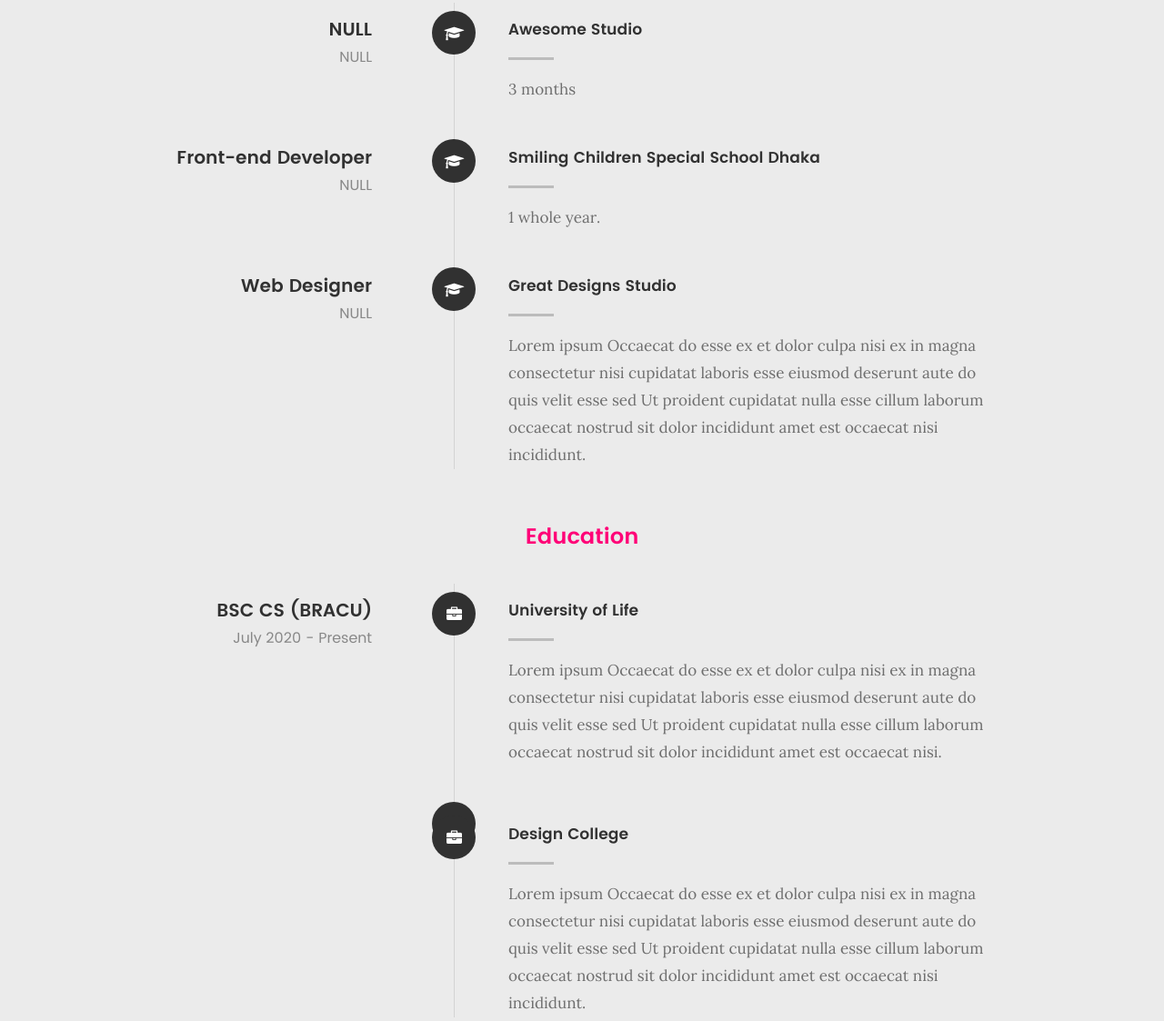
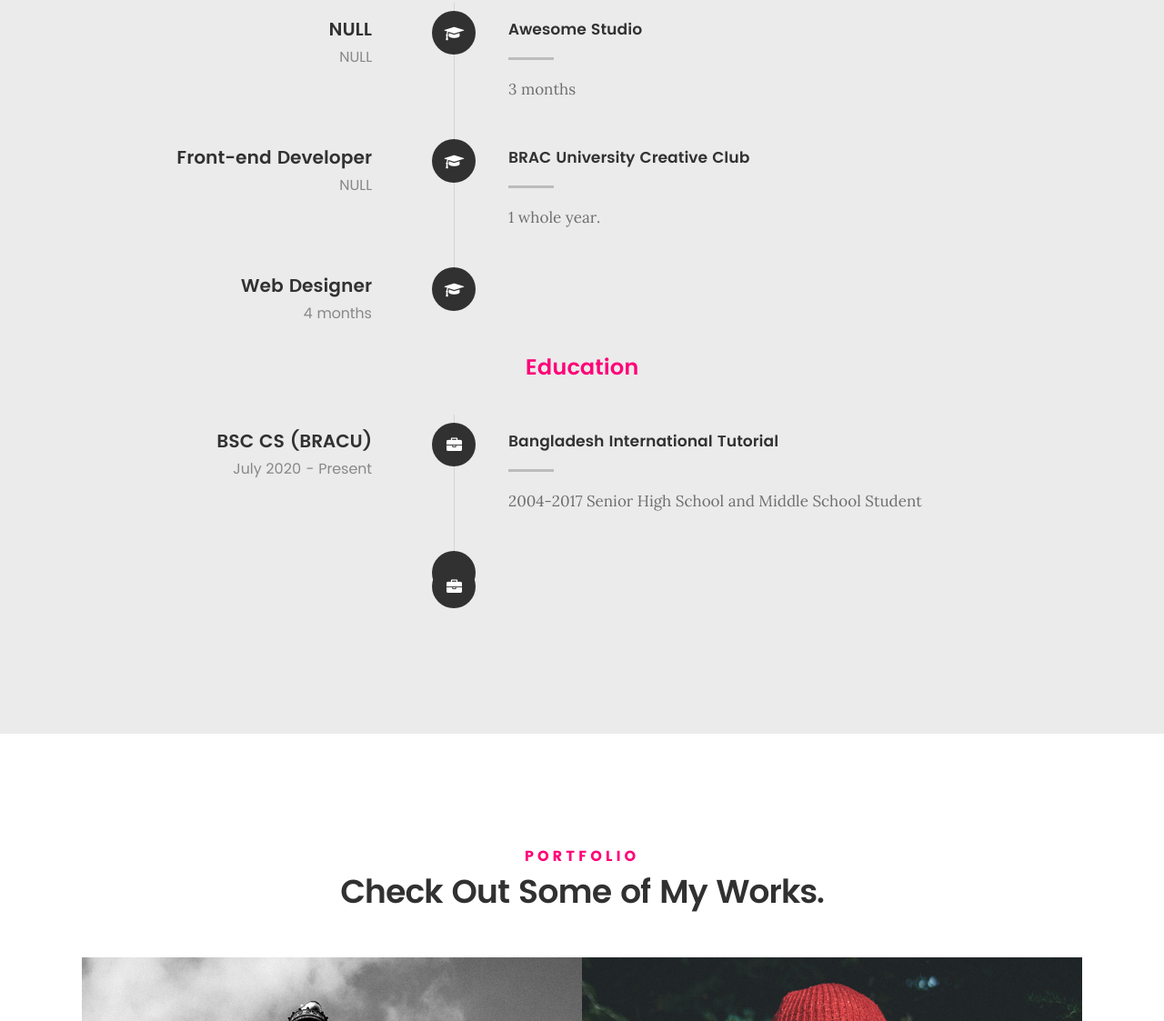
Before and after one commit to abidbhay/abidbhay.github.io, a plain HTML site: page index.html in a window 1280 px wide. Shown: the part 2713-3836 px from the top of the page at 91% size. Drawn offline with Linux system fonts and the light colour scheme; files whose address does not match are found by name.

Commit message:
Update index.html

```diff
--- a/index.html
+++ b/index.html
@@ -276,7 +276,7 @@
 	   				</div>
 
 	   				<div class="timeline-content">
-	   					<h4>Smiling Children Special School Dhaka</h4>
+	   					<h4>BRAC University Creative Club</h4>
 	   					<p> 1 whole year.</p>
 	   				</div>
 
@@ -290,13 +290,10 @@
 
 	   				<div class="timeline-header">
 	   					<h3>Web Designer</h3>
-	   					<p>NULL</p>
+	   					<p> 4 months</p>
 	   				</div>
 
-	   				<div class="timeline-content">
-	   					<h4>Great Designs Studio</h4>
-	   					<p>Lorem ipsum Occaecat do esse ex et dolor culpa nisi ex in magna consectetur nisi cupidatat laboris esse eiusmod deserunt aute do quis velit esse sed Ut proident cupidatat nulla esse cillum laborum occaecat nostrud sit dolor incididunt amet est occaecat nisi incididunt.</p>
-	   				</div>
+
 
 	   			</div> <!-- /timeline-block -->
 
@@ -330,8 +327,8 @@
 	   				</div>
 
 	   				<div class="timeline-content">
-	   					<h4>University of Life</h4>
-	   					<p>Lorem ipsum Occaecat do esse ex et dolor culpa nisi ex in magna consectetur nisi cupidatat laboris esse eiusmod deserunt aute do quis velit esse sed Ut proident cupidatat nulla esse cillum laborum occaecat nostrud sit dolor incididunt amet est occaecat nisi.</p>
+	   					<h4> Bangladesh International Tutorial</h4>
+	   					<p> 2004-2017 Senior High School and Middle School Student</p>
 	   				</div>
 
 	   			</div> <!-- /timeline-block -->
@@ -356,10 +353,6 @@
 
 
 
-	   				<div class="timeline-content">
-	   					<h4>Design College</h4>
-	   					<p>Lorem ipsum Occaecat do esse ex et dolor culpa nisi ex in magna consectetur nisi cupidatat laboris esse eiusmod deserunt aute do quis velit esse sed Ut proident cupidatat nulla esse cillum laborum occaecat nostrud sit dolor incididunt amet est occaecat nisi incididunt.</p>
-	   				</div>
 
 	   			</div> <!-- /timeline-block -->
 
@@ -382,7 +375,7 @@
    			<h5>Portfolio</h5>
    			<h1>Check Out Some of My Works.</h1>
 
-   			<p class="lead">Lorem ipsum Do commodo in proident enim in dolor cupidatat adipisicing dolore officia nisi aliqua incididunt Ut veniam lorem ipsum Consectetur ut in in eu do.</p>
+
 
    		</div>
    	</div> <!-- /section-intro-->
```
